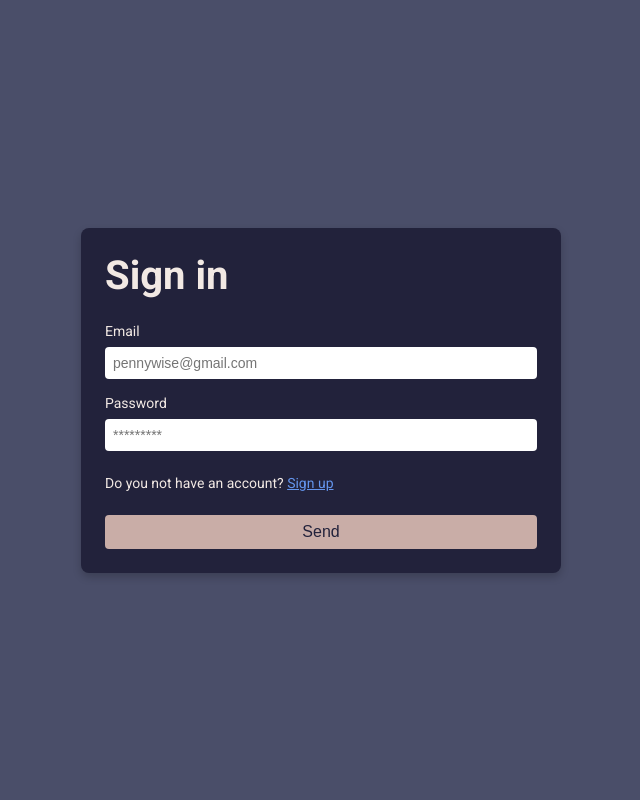
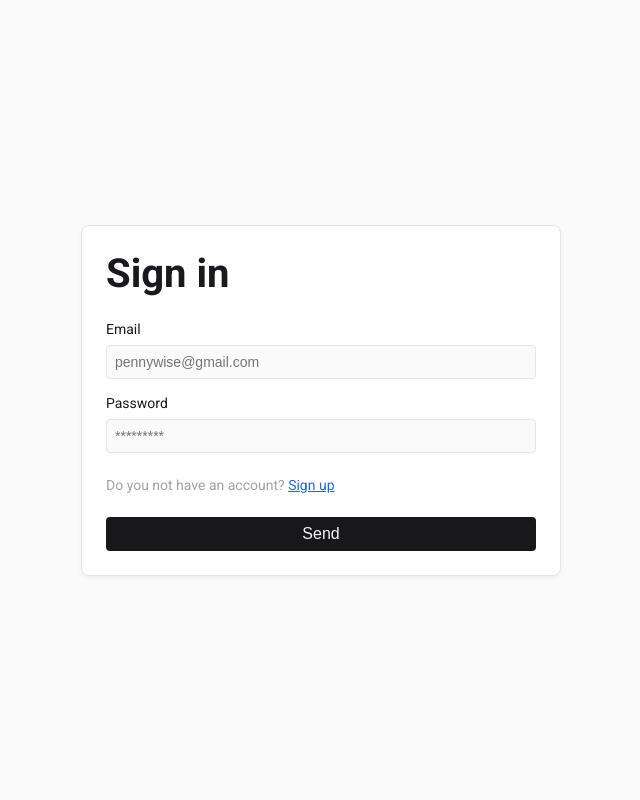
Before and after one commit to spmdev152/pennywise, a Django app: page /authentication/sign-in in a window 1280 px wide. Shown: the whole page, without its empty margins (319-959 px from the left). Run offline with Django 5.2, Linux system fonts and the light colour scheme.

Commit message:
style: restructure the system of style variables

```diff
--- a/static/css/base.css
+++ b/static/css/base.css
@@ -1,63 +1,49 @@
 :root {
   /* Colors */
-  --color-dark: #22223b;
-  --color-medium-dark: #4a4e69;
-  --color-medium: #9a8c98;
-  --color-medium-light: #c9ada7;
-  --color-light: #f2e9e4;
-  --color-error-light: #f87171;
-  --color-error-dark: #7f1d1d;
+  --color-bg: #fafafa;
+  --color-fg: #09090b;
+  --color-bg-muted: #e4e4e7;
+  --color-fg-muted: #a1a1aa;
+  --color-primary-bg: #18181b;
+  --color-primary-fg: #f5f5f5;
+  --color-error-bg: #ef4444;
+  --color-error-fg: #f0f0f0;
+  --color-layout-bg: #ffffff;
+  --color-layout-fg: #1a1a1e;
+  --color-border: #e5e5e5;
 
-  /* Widths */
-  --width-xxs: 3rem;
-  --width-xs: 6rem;
-  --width-sm: 12rem;
-  --width-md: 18rem;
-  --width-lg: 24rem;
-  --width-xl: 30rem;
-  --width-xxl: 36rem;
+  /* Sizing */
+  --size-xxs: 0.25rem;
+  --size-xs: 0.5rem;
+  --size-sm: 1rem;
+  --size-md: 1.5rem;
+  --size-lg: 2rem;
+  --size-xl: 3rem;
+  --size-2xl: 4rem;
 
-  /* Heights */
-  --height-xxs: 2rem;
-  --height-xs: 4rem;
-  --height-sm: 8rem;
-  --height-md: 14rem;
-  --height-lg: 20rem;
-  --height-xl: 26rem;
-  --height-xxl: 32rem;
+  /* Layout */
+  --width-sidebar: 18rem;
+  --height-header: 4rem;
 
-  /* Font sizes */
-  --font-size-xxs: 0.75rem;
-  --font-size-xs: 0.875rem;
-  --font-size-sm: 1rem;
-  --font-size-md: 1.25rem;
-  --font-size-lg: 1.5rem;
-  --font-size-xl: 2rem;
-  --font-size-xxl: 2.5rem;
+  /* Typography */
+  --text-xs: 0.75rem;
+  --text-sm: 0.875rem;
+  --text-base: 1rem;
+  --text-md: 1.25rem;
+  --text-lg: 1.5rem;
+  --text-xl: 2rem;
+  --text-2xl: 2.5rem;
 
-  /* Spaces */
-  --space-xxs: 0.25rem;
-  --space-xs: 0.5rem;
-  --space-sm: 1rem;
-  --space-md: 1.5rem;
-  --space-lg: 2rem;
-  --space-xl: 3rem;
-  --space-xxl: 4rem;
-
-  /* Border Radius */
-  --radius-xxs: 0.125rem;
-  --radius-xs: 0.25rem;
-  --radius-sm: 0.5rem;
-  --radius-md: 1rem;
-  --radius-lg: 1.5rem;
-  --radius-xl: 2rem;
-  --radius-xxl: 3rem;
+  /* Radius */
+  --radius-sm: 0.25rem;
+  --radius-md: 0.5rem;
+  --radius-lg: 1rem;
+  --radius-full: 2rem;
 
   /* Shadows */
-  --shadow-xs: 0px 2px 4px rgba(0, 0, 0, 0.1);
-  --shadow-sm: 0px 4px 8px rgba(0, 0, 0, 0.2);
-  --shadow-lg: 0px 6px 12px rgba(0, 0, 0, 0.3);
-  --shadow-xl: 0px 8px 16px rgba(0, 0, 0, 0.4);
+  --shadow-sm: 0px 2px 4px rgba(0, 0, 0, 0.05);
+  --shadow-md: 0px 4px 8px rgba(0, 0, 0, 0.1);
+  --shadow-lg: 0px 8px 16px rgba(0, 0, 0, 0.2);
 }
 
 * {
@@ -67,26 +53,27 @@
 }
 
 body {
-  background-color: var(--color-medium-dark);
+  background-color: var(--color-bg);
   font-family: "Roboto", serif;
 }
 
 a {
-  color: cornflowerblue;
+  color: #2563eb;
 }
 
 input {
-  border: none;
-  border-radius: var(--radius-xs);
+  border: 1px solid var(--color-border);
+  border-radius: var(--radius-sm);
   outline: none;
 }
 
 input:focus {
-  outline: 2px solid cornflowerblue;
+  border-color: transparent;
+  outline: 2px solid #2563eb;
 }
 
 div:has(.field-error) > input {
-  border: 2px solid var(--color-error-light);
+  border: 2px solid var(--color-error-bg);
   outline: none;
 }
 
--- a/static/css/pages/authentication/sign-in.css
+++ b/static/css/pages/authentication/sign-in.css
@@ -7,55 +7,57 @@
 
 .sign-in-form__card {
   width: 100%;
-  max-width: var(--width-xl);
-  background-color: var(--color-dark);
-  padding: var(--space-md);
-  border-radius: var(--radius-sm);
+  max-width: 30rem;
+  background-color: var(--color-layout-bg);
+  padding: var(--size-md);
+  border: 1px solid var(--color-border);
+  border-radius: var(--radius-md);
   box-shadow: var(--shadow-sm);
   position: relative;
 }
 
 .sign-in-form__card--title {
-  color: var(--color-light);
-  font-size: var(--font-size-xxl);
-  margin-bottom: var(--space-md);
+  color: var(--color-layout-fg);
+  font-size: var(--text-2xl);
+  margin-bottom: var(--size-md);
 }
 
 .sign-in-form__card__form {
   display: flex;
   flex-direction: column;
-  gap: var(--space-sm);
+  gap: var(--size-sm);
 }
 
 .sign-in-form__card__form__field {
   display: flex;
   flex-direction: column;
-  gap: var(--space-xs);
+  gap: var(--size-xs);
 }
 
 .sign-in-form__card__form__field:last-of-type {
-  margin-bottom: var(--space-md);
+  margin-bottom: var(--size-md);
 }
 
 .sign-in-form__card__form__field--label {
-  color: var(--color-light);
-  font-size: var(--font-size-xs);
+  color: var(--color-layout-fg);
+  font-size: var(--text-sm);
 }
 
 .sign-in-form__card__form__field--input {
-  font-size: var(--font-size-xs);
-  padding: var(--space-xs);
+  background-color: var(--color-bg);
+  font-size: var(--text-sm);
+  padding: var(--size-xs);
 }
 
 .sign-in-form__card--sign-up {
-  color: var(--color-light);
-  font-size: var(--font-size-xs);
-  margin-bottom: var(--space-md);
+  color: var(--color-fg-muted);
+  font-size: var(--text-sm);
+  margin-bottom: var(--size-md);
 }
 
 .sign-in-form__card--form-button {
   width: 100%;
-  color: var(--color-dark);
-  background-color: var(--color-medium-light);
-  font-size: var(--font-size-sm);
+  color: var(--color-primary-fg);
+  background-color: var(--color-primary-bg);
+  font-size: var(--text-base);
 }
```
Also changed, not shown: other parts of static/css/base.css (+11 -11 lines), static/css/layouts/protected-page.css (+17 -14 lines).
